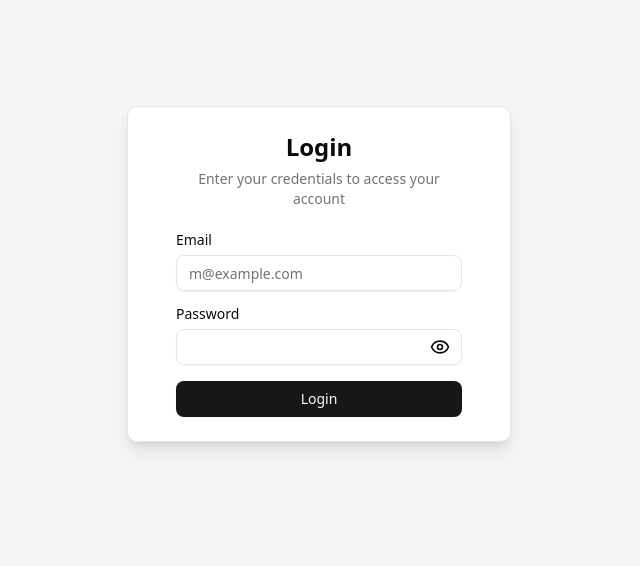
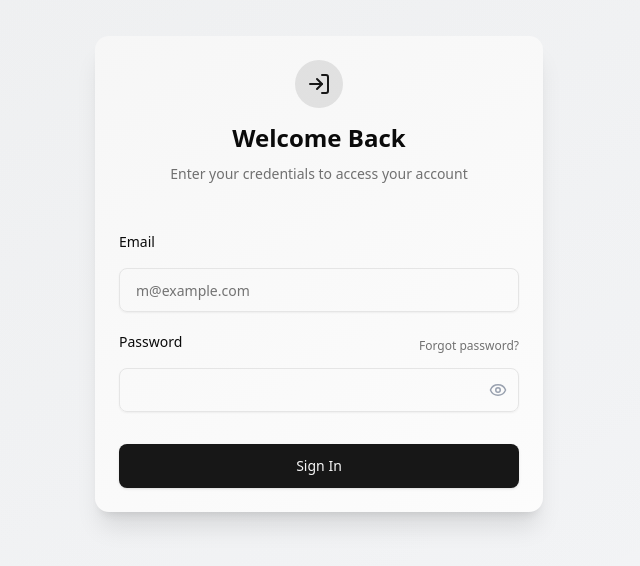
Before and after one commit to VinayLodhi1712/IMC-Lucky-Draw, a Next.js app: page /login in a window 1280 px wide. Shown: the part 126-692 px from the top of the page, without its empty margins (321-961 px from the left). Built offline with nearby package versions, Linux system fonts and the light colour scheme.

Commit message:
Login UI update

```diff
--- a/app/login/page.jsx
+++ b/app/login/page.jsx
@@ -1,115 +1,181 @@
-"use client";
-import {
-  Card,
-  CardHeader,
-  CardTitle,
-  CardDescription,
-  CardContent,
-} from "@/components/ui/card";
-import { Label } from "@/components/ui/label";
-import { Input } from "@/components/ui/input";
-import { useState } from "react";
-import { useRouter } from "next/navigation";
-import { Button } from "@/components/ui/button";
-import { Eye, EyeOff } from "lucide-react";
-import toast, { Toaster } from "react-hot-toast";
+"use client"
+
+import { useState } from "react"
+import { useRouter } from "next/navigation"
+import { Eye, EyeOff, LogIn } from "lucide-react"
+import toast, { Toaster } from "react-hot-toast"
+
+import { Card, CardHeader, CardTitle, CardDescription, CardContent, CardFooter } from "@/components/ui/card"
+import { Label } from "@/components/ui/label"
+import { Input } from "@/components/ui/input"
+import { Button } from "@/components/ui/button"
 
 export default function Login() {
-  const [email, setEmail] = useState("");
-  const [password, setPassword] = useState("");
-  const [showPassword, setShowPassword] = useState(false);
-  const [loading, setLoading] = useState(false);
-  const [redirecting, setRedirecting] = useState(false);
-  const router = useRouter();
+  const [email, setEmail] = useState("")
+  const [password, setPassword] = useState("")
+  const [showPassword, setShowPassword] = useState(false)
+  const [loading, setLoading] = useState(false)
+  const [redirecting, setRedirecting] = useState(false)
+  const router = useRouter()
 
   const handleLogin = async () => {
     if (!email || !password) {
-      toast.error("❌ Missing email or password.");
-      toast.error("❌ Please enter both email and password.");
-      return;
+      toast.error("Missing email or password.")
+
+      return
     }
-    setLoading(true);
+    setLoading(true)
     try {
       const response = await fetch("http://localhost:5000/Login", {
         method: "POST",
         headers: { "Content-Type": "application/json" },
         body: JSON.stringify({ Email: email, Password: password }),
-      });
+      })
 
-      const result = await response.json();
+      const result = await response.json()
 
       if (response.ok) {
-        toast.success("Login Successful !");
-        localStorage.setItem("user", JSON.stringify(result.user));
-        setRedirecting(true);
+        toast.success("Login Successful !")
+        localStorage.setItem("user", JSON.stringify(result.user))
+        setRedirecting(true)
         setTimeout(() => {
-          router.push("/");
-        }, 2000);
+          router.push("/")
+        }, 2000)
       } else {
-        toast.error(result.message);
-        setLoading(false);
+        toast.error(result.message)
+        setLoading(false)
       }
     } catch (error) {
-      toast.error("❌ An unexpected error occurred.");
-      setLoading(false);
+      toast.error("An unexpected error occurred.")
+      setLoading(false)
     } finally {
-      setLoading(false);
+      setLoading(false)
     }
-  };
+  }
 
   return (
-    <div className="flex items-center justify-center min-h-screen bg-gray-100">
-      <Toaster position="top-right" reverseOrder={false} />
+    <div className="flex items-center justify-center min-h-screen bg-gradient-to-br from-gray-50 to-gray-100 dark:from-gray-900 dark:to-gray-800 p-4">
+      <Toaster
+        position="top-right"
+        reverseOrder={false}
+        toastOptions={{
+          duration: 3000,
+          style: {
+            background: "#363636",
+            color: "#fff",
+            borderRadius: "8px",
+          },
+        }}
+      />
 
-      <Card className="w-full max-w-sm p-6 shadow-lg rounded-lg">
-        <CardHeader className="text-center">
-          <CardTitle className="text-2xl font-bold">Login</CardTitle>
-          <CardDescription>
+      <div className="w-full max-w-md">
+        <Card className="overflow-hidden border-none shadow-xl transition-all duration-300 hover:shadow-2xl bg-white dark:bg-gray-950">
+          <div className="absolute inset-0 bg-gradient-to-br from-primary/10 to-transparent opacity-50 pointer-events-none" />
+
+          <CardHeader className="space-y-1 pb-2">
+            <div className="flex justify-center mb-2">
+              <div className="h-12 w-12 rounded-full bg-primary/10 flex items-center justify-center">
+                <LogIn className="h-6 w-6 text-primary" />
+              </div>
+            </div>
+            <CardTitle className="text-2xl font-bold text-center">Welcome Back</CardTitle>
+            <CardDescription className="text-center text-muted-foreground">
               Enter your credentials to access your account
             </CardDescription>
           </CardHeader>
-        <CardContent>
-          <div className="space-y-4">
-            <div>
-              <Label htmlFor="email">Email</Label>
+
+          <CardContent className="space-y-5 pt-4">
+            <div className="space-y-2">
+              <Label htmlFor="email" className="text-sm font-medium">
+                Email
+              </Label>
+              <div className="relative">
                 <Input
                   id="email"
                   type="email"
                   placeholder="m@example.com"
                   value={email}
                   onChange={(e) => setEmail(e.target.value)}
+                  className="h-11 px-4 transition-all duration-200 focus:ring-2 focus:ring-primary/20"
                   required
                 />
               </div>
-            <div className="relative">
-              <Label htmlFor="password">Password</Label>
+            </div>
+
+            <div className="space-y-2">
+              <div className="flex items-center justify-between">
+                <Label htmlFor="password" className="text-sm font-medium">
+                  Password
+                </Label>
+                <Button
+                  variant="link"
+                  className="p-0 h-auto text-xs font-normal text-muted-foreground hover:text-primary"
+                >
+                  Forgot password?
+                </Button>
+              </div>
               <div className="relative">
                 <Input
                   id="password"
                   type={showPassword ? "text" : "password"}
                   value={password}
                   onChange={(e) => setPassword(e.target.value)}
+                  className="h-11 px-4 transition-all duration-200 focus:ring-2 focus:ring-primary/20"
                   required
                 />
                 <button
                   type="button"
-                  className="absolute right-3 top-1/2 transform -translate-y-1/2"
+                  className="absolute right-3 top-1/2 transform -translate-y-1/2 text-gray-400 hover:text-gray-600 dark:hover:text-gray-300 transition-colors"
                   onClick={() => setShowPassword(!showPassword)}
+                  aria-label={showPassword ? "Hide password" : "Show password"}
                 >
-                  {showPassword ? <EyeOff size={20} /> : <Eye size={20} />}
+                  {showPassword ? <EyeOff size={18} /> : <Eye size={18} />}
                 </button>
               </div>
             </div>
-            <Button className="w-full" onClick={handleLogin} disabled={loading}>
-              {loading
-                ? "Logging in..."
-                : redirecting
-                ? "Redirecting..."
-                : "Login"}
+          </CardContent>
+
+          <CardFooter className="flex flex-col gap-4 pt-2">
+            <Button
+              className="w-full h-11 font-medium transition-all duration-300 shadow-sm hover:shadow-md"
+              onClick={handleLogin}
+              disabled={loading || redirecting}
+            >
+              {loading ? (
+                <span className="flex items-center gap-2">
+                  <svg
+                    className="animate-spin -ml-1 mr-2 h-4 w-4 text-white"
+                    xmlns="http://www.w3.org/2000/svg"
+                    fill="none"
+                    viewBox="0 0 24 24"
+                  >
+                    <circle
+                      className="opacity-25"
+                      cx="12"
+                      cy="12"
+                      r="10"
+                      stroke="currentColor"
+                      strokeWidth="4"
+                    ></circle>
+                    <path
+                      className="opacity-75"
+                      fill="currentColor"
+                      d="M4 12a8 8 0 018-8V0C5.373 0 0 5.373 0 12h4zm2 5.291A7.962 7.962 0 014 12H0c0 3.042 1.135 5.824 3 7.938l3-2.647z"
+                    ></path>
+                  </svg>
+                  Logging in...
+                </span>
+              ) : redirecting ? (
+                "Redirecting..."
+              ) : (
+                "Sign In"
+              )}
             </Button>
-          </div>
-        </CardContent>
+
+
+          </CardFooter>
         </Card>
       </div>
-  );
+    </div>
+  )
 }
```
Also changed, not shown: components/Navbar.jsx (deleted). Lines whose indentation alone changed are shown as unchanged.
